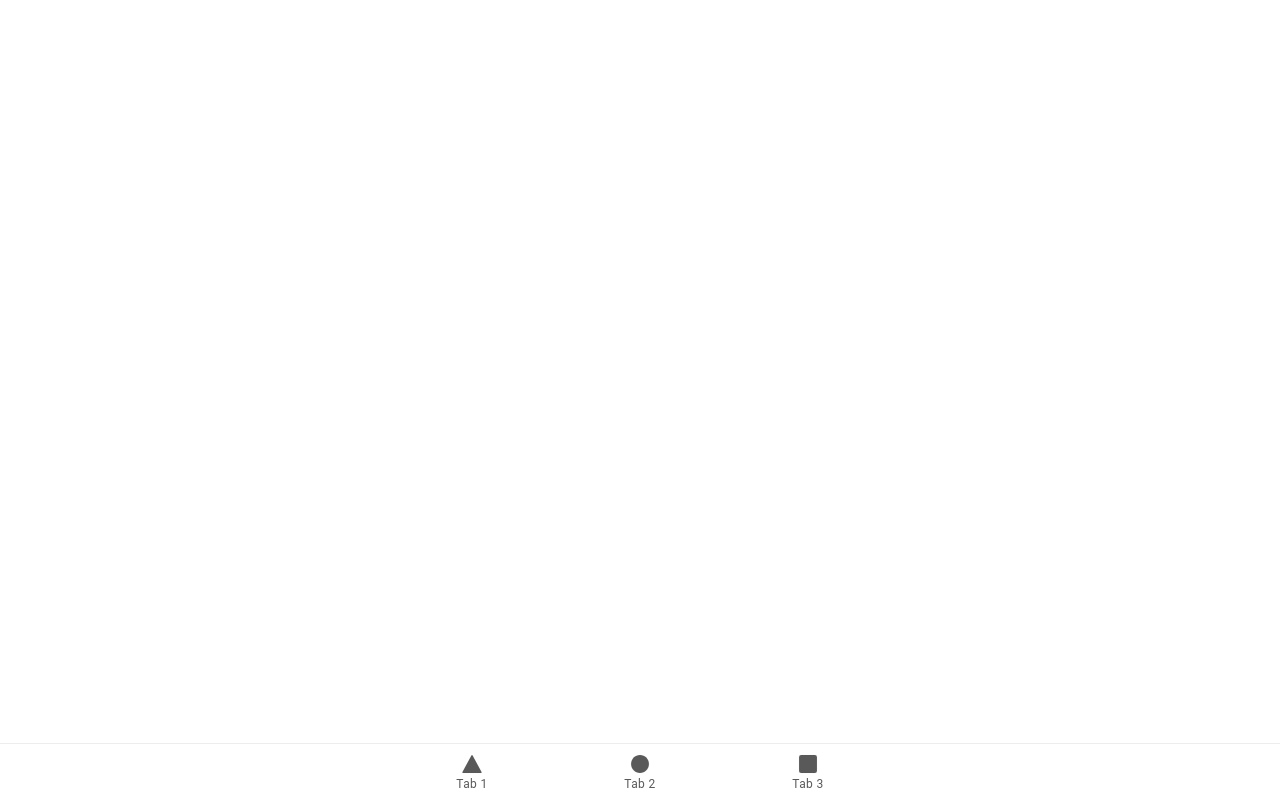
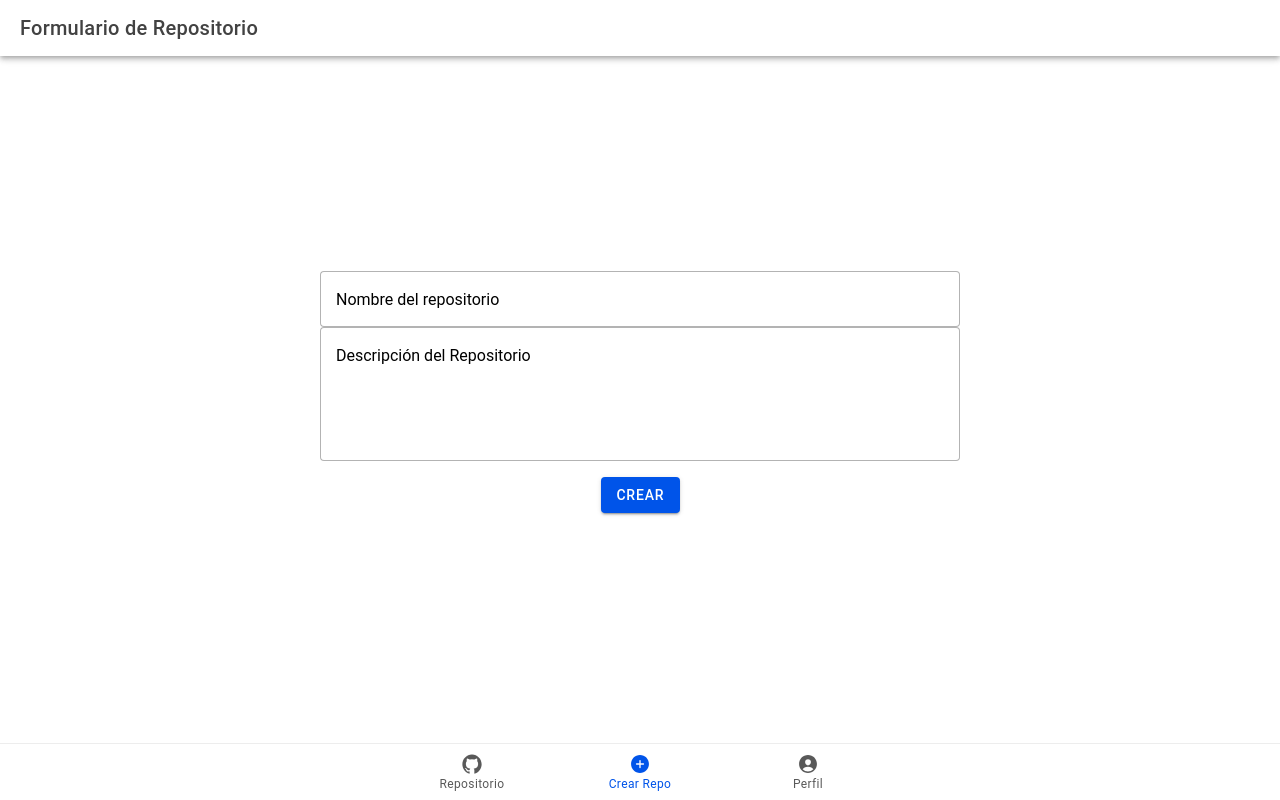
Before and after one commit to UISEK-IngSoftware/cliente-github-con-ionic-arielUisekg, a React (Vite) app: page /crear-repo in a window 1280 px wide. Built offline with nearby package versions, Linux system fonts and the light colour scheme.

Commit message:
Laboratorio 7 finalizado

```diff
--- a/src/App.tsx
+++ b/src/App.tsx
@@ -1,4 +1,5 @@
-import { Redirect, Route } from 'react-router-dom';
+import React from 'react';
+import { setupIonicReact } from '@ionic/react';
 import {
     IonApp,
     IonIcon,
@@ -6,14 +7,14 @@ import {
     IonRouterOutlet,
     IonTabBar,
     IonTabButton,
-  IonTabs,
-  setupIonicReact
+    IonTabs
 } from '@ionic/react';
 import { IonReactRouter } from '@ionic/react-router';
-import { ellipse, square, triangle } from 'ionicons/icons';
+import { Route, Redirect } from 'react-router-dom';
 import Tab1 from './pages/Tab1';
 import Tab2 from './pages/Tab2';
 import Tab3 from './pages/Tab3';
+import { logoGithub, addCircle, personCircle } from 'ionicons/icons';
 
 /* Core CSS required for Ionic components to work properly */
 import '@ionic/react/css/core.css';
@@ -46,37 +47,39 @@ import '@ionic/react/css/palettes/dark.system.css';
 import './theme/variables.css';
 
 setupIonicReact();
-
 const App: React.FC = () => (
   <IonApp>
     <IonReactRouter>
       <IonTabs>
         <IonRouterOutlet>
-          <Route exact path="/tab1">
+          <Route exact path="/repositorio">
             <Tab1 />
           </Route>
-          <Route exact path="/tab2">
+          <Route exact path="/crear-repo">
             <Tab2 />
           </Route>
-          <Route path="/tab3">
+          <Route exact path="/perfil">
             <Tab3 />
           </Route>
           <Route exact path="/">
-            <Redirect to="/tab1" />
+            <Redirect to="/repositorio" />
           </Route>
         </IonRouterOutlet>
+
         <IonTabBar slot="bottom">
-          <IonTabButton tab="tab1" href="/tab1">
-            <IonIcon aria-hidden="true" icon={triangle} />
-            <IonLabel>Tab 1</IonLabel>
+          <IonTabButton tab="repositorio" href="/repositorio">
+            <IonIcon icon={logoGithub} />
+            <IonLabel>Repositorio</IonLabel>
           </IonTabButton>
-          <IonTabButton tab="tab2" href="/tab2">
-            <IonIcon aria-hidden="true" icon={ellipse} />
-            <IonLabel>Tab 2</IonLabel>
+
+          <IonTabButton tab="crear-repo" href="/crear-repo">
+            <IonIcon icon={addCircle} />
+            <IonLabel>Crear Repo</IonLabel>
           </IonTabButton>
-          <IonTabButton tab="tab3" href="/tab3">
-            <IonIcon aria-hidden="true" icon={square} />
-            <IonLabel>Tab 3</IonLabel>
+
+          <IonTabButton tab="perfil" href="/perfil">
+            <IonIcon icon={personCircle} />
+            <IonLabel>Perfil</IonLabel>
           </IonTabButton>
         </IonTabBar>
       </IonTabs>
--- a/src/components/ExploreContainer.css
+++ /dev/null
@@ -1,24 +0,0 @@
-.container {
-  text-align: center;
-  position: absolute;
-  left: 0;
-  right: 0;
-  top: 50%;
-  transform: translateY(-50%);
-}
-
-.container strong {
-  font-size: 20px;
-  line-height: 26px;
-}
-
-.container p {
-  font-size: 16px;
-  line-height: 22px;
-  color: #8c8c8c;
-  margin: 0;
-}
-
-.container a {
-  text-decoration: none;
-}
--- a/src/components/ExploreContainer.tsx
+++ /dev/null
@@ -1,16 +0,0 @@
-import './ExploreContainer.css';
-
-interface ContainerProps {
-  name: string;
-}
-
-const ExploreContainer: React.FC<ContainerProps> = ({ name }) => {
-  return (
-    <div className="container">
-      <strong>{name}</strong>
-      <p>Explore <a target="_blank" rel="noopener noreferrer" href="https://ionicframework.com/docs/components">UI Components</a></p>
-    </div>
-  );
-};
-
-export default ExploreContainer;
--- /dev/null
+++ b/src/components/RepoItem.tsx
@@ -0,0 +1,21 @@
+import { IonItem, IonLabel,IonThumbnail } from '@ionic/react';
+import './RepoItem.css';
+
+interface RepoProps {
+  name: string;
+  imageurl:string;
+}
+
+const RepoItem: React.FC<RepoProps> = ({ name, imageurl }) => {
+  return (
+    <IonItem>
+        <IonThumbnail slot="start">
+            <img src={imageurl} alt={name}/>
+        </IonThumbnail>
+        <IonLabel> {name} </IonLabel>
+    </IonItem>
+
+  );
+};
+
+export default RepoItem;
--- a/src/pages/Tab1.tsx
+++ b/src/pages/Tab1.tsx
@@ -1,22 +1,41 @@
-import { IonContent, IonHeader, IonPage, IonTitle, IonToolbar } from '@ionic/react';
-import ExploreContainer from '../components/ExploreContainer';
+import { IonContent, IonHeader, IonList, IonPage, IonTitle, IonToolbar } from '@ionic/react';
+
 import './Tab1.css';
+import RepoItem from '../components/RepoItem';
 
 const Tab1: React.FC = () => {
   return (
     <IonPage>
       <IonHeader>
         <IonToolbar>
-          <IonTitle>Tab 1</IonTitle>
+          <IonTitle>Repositorios</IonTitle>
         </IonToolbar>
       </IonHeader>
       <IonContent fullscreen>
         <IonHeader collapse="condense">
           <IonToolbar>
-            <IonTitle size="large">Tab 1</IonTitle>
+            <IonTitle size="large">Repositorios</IonTitle>
           </IonToolbar>
         </IonHeader>
-        <ExploreContainer name="Tab 1 page" />
+        <IonList>
+          <RepoItem
+            name="android-project"
+            imageurl="https://upload.wikimedia.org/wikipedia/commons/thumb/d/d7/Android_robot.svg/1022px-Android_robot.svg.png"
+            />
+
+          <RepoItem
+            name="iOS-project"
+            imageurl="https://logowik.com/content/uploads/images/ios1780.logowik.com.webp"
+            />
+
+          <RepoItem
+            name="Ionic-project"
+            imageurl="https://encrypted-tbn0.gstatic.com/images?q=tbn:ANd9GcSNPrhw75mJwZtTzvv7szTCJy7s43ulyWuXJQ&s"
+            />
+
+        </IonList>
+
+
       </IonContent>
     </IonPage>
   );
--- a/src/pages/Tab2.css
+++ b/src/pages/Tab2.css
@@ -0,0 +1,13 @@
+.form-container {
+    min-height: 100%;
+    display: flex;
+    flex-direction: column;
+    justify-content: center;
+    align-items: center;
+    padding: 16px;
+}
+
+.form-field {
+    width: 100%;
+    max-width: 640px;
+}
--- a/src/pages/Tab2.tsx
+++ b/src/pages/Tab2.tsx
@@ -1,22 +1,77 @@
+import React, { useState } from 'react';
 import { IonContent, IonHeader, IonPage, IonTitle, IonToolbar } from '@ionic/react';
-import ExploreContainer from '../components/ExploreContainer';
+import { IonInput, IonTextarea, IonButton, IonToast } from '@ionic/react';
 import './Tab2.css';
+// ...existing code...
 
 const Tab2: React.FC = () => {
+  const [name, setName] = useState<string>('');
+  const [description, setDescription] = useState<string>('');
+  const [showToast, setShowToast] = useState<boolean>(false);
+  const [toastMsg, setToastMsg] = useState<string>('');
+
+  function handleCreate() {
+    if (!name.trim()) {
+      setToastMsg('El nombre del repositorio es obligatorio');
+      setShowToast(true);
+      return;
+    }
+
+    // Simulación de creación
+    setToastMsg(`Creando repo: "${name.trim()}"`);
+    setShowToast(true);
+
+    // limpiar formulario (opcional)
+    setName('');
+    setDescription('');
+  }
+
   return (
     <IonPage>
       <IonHeader>
         <IonToolbar>
-          <IonTitle>Tab 2</IonTitle>
+          <IonTitle>Formulario de Repositorio</IonTitle>
         </IonToolbar>
       </IonHeader>
       <IonContent fullscreen>
         <IonHeader collapse="condense">
           <IonToolbar>
-            <IonTitle size="large">Tab 2</IonTitle>
+            <IonTitle size="large">Formulario de Repositorio</IonTitle>
           </IonToolbar>
         </IonHeader>
-        <ExploreContainer name="Tab 2 page" />
+        <div className="form-container">
+          <IonInput
+            label="Nombre del repositorio"
+            labelPlacement="floating"
+            fill="outline"
+            placeholder="android-project"
+            className="form-field"
+            value={name}
+            onIonChange={(e) => setName(String(e.detail?.value ?? ''))}
+          />
+          <IonTextarea
+            label="Descripción del Repositorio"
+            labelPlacement="floating"
+            fill="outline"
+            placeholder="Este es un Repositorio de Android"
+            className="form-field"
+            rows={6}
+            value={description}
+            onIonChange={(e) => setDescription(String(e.detail?.value ?? ''))}
+          />
+          <div style={{ padding: 12 }}>
+            <IonButton expand="block" onClick={handleCreate}>
+              Crear
+            </IonButton>
+          </div>
+        </div>
+
+        <IonToast
+          isOpen={showToast}
+          onDidDismiss={() => setShowToast(false)}
+          message={toastMsg}
+          duration={3000}
+        />
       </IonContent>
     </IonPage>
   );
--- a/src/pages/Tab3.tsx
+++ b/src/pages/Tab3.tsx
@@ -1,5 +1,17 @@
-import { IonContent, IonHeader, IonPage, IonTitle, IonToolbar } from '@ionic/react';
-import ExploreContainer from '../components/ExploreContainer';
+// ...existing code...
+import React from 'react';
+import {
+  IonPage,
+  IonHeader,
+  IonToolbar,
+  IonTitle,
+  IonContent,
+  IonCard,
+  IonCardHeader,
+  IonCardSubtitle,
+  IonCardTitle,
+  IonCardContent
+} from '@ionic/react';
 import './Tab3.css';
 
 const Tab3: React.FC = () => {
@@ -7,16 +19,34 @@ const Tab3: React.FC = () => {
     <IonPage>
       <IonHeader>
         <IonToolbar>
-          <IonTitle>Tab 3</IonTitle>
+          <IonTitle>Perfil de Usuario</IonTitle>
         </IonToolbar>
       </IonHeader>
+
       <IonContent fullscreen>
         <IonHeader collapse="condense">
           <IonToolbar>
-            <IonTitle size="large">Tab 3</IonTitle>
+            <IonTitle size="large">Perfil de Usuario</IonTitle>
           </IonToolbar>
         </IonHeader>
-        <ExploreContainer name="Tab 3 page" />
+
+        <div style={{ padding: 12 }}>
+          <IonCard>
+            <img
+              alt="cover"
+              src="https://encrypted-tbn0.gstatic.com/images?q=tbn:ANd9GcQf2sHR4EfEvaQcrvdQzN4V1w9It8JQgV0qNQ&s"
+              style={{ width: '100%', height: 220, objectFit: 'cover' }}
+            />
+            <IonCardHeader>
+              <IonCardTitle>Ariel Garcés</IonCardTitle>
+              <IonCardSubtitle>@arielUisekg</IonCardSubtitle>
+            </IonCardHeader>
+
+            <IonCardContent>
+              Estudiante de Ingeniería Informática
+            </IonCardContent>
+          </IonCard>
+        </div>
       </IonContent>
     </IonPage>
   );
```
Also changed, not shown: src/pages/Tab3.css (+123 -0 lines), src/components/RepoItem.css (added), 1 other file (tests, documents, lock files or other folders). Lines whose indentation alone changed are shown as unchanged.
